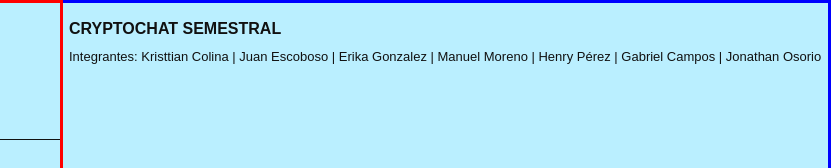
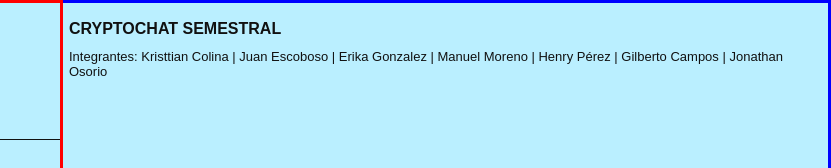
Before and after one commit to hemwoolf/chatTDLC, a website: page public/index.html in a window 1280 px wide. Shown: the top 168 px of the page, 449-1280 px from the left. Drawn offline with nearby package versions, Linux system fonts and the light colour scheme.

Commit message:
Update index.html

```diff
--- a/public/index.html
+++ b/public/index.html
@@ -50,7 +50,7 @@
       <div class="chat-container full-width" ref="chatContainer">
         <div class="title-header">
           <h1>CRYPTOCHAT SEMESTRAL</h1>
-          <h2>Integrantes: Kristtian Colina | Juan Escoboso | Erika Gonzalez | Manuel Moreno | Henry Pérez | Gabriel Campos | Jonathan Osorio </h2>
+          <h2>Integrantes: Kristtian Colina | Juan Escoboso | Erika Gonzalez | Manuel Moreno | Henry Pérez | Gilberto Campos | Jonathan Osorio </h2>
         </div>
         <div class="message-list">
           <div class="message full-width" v-for="message in messages">
```
